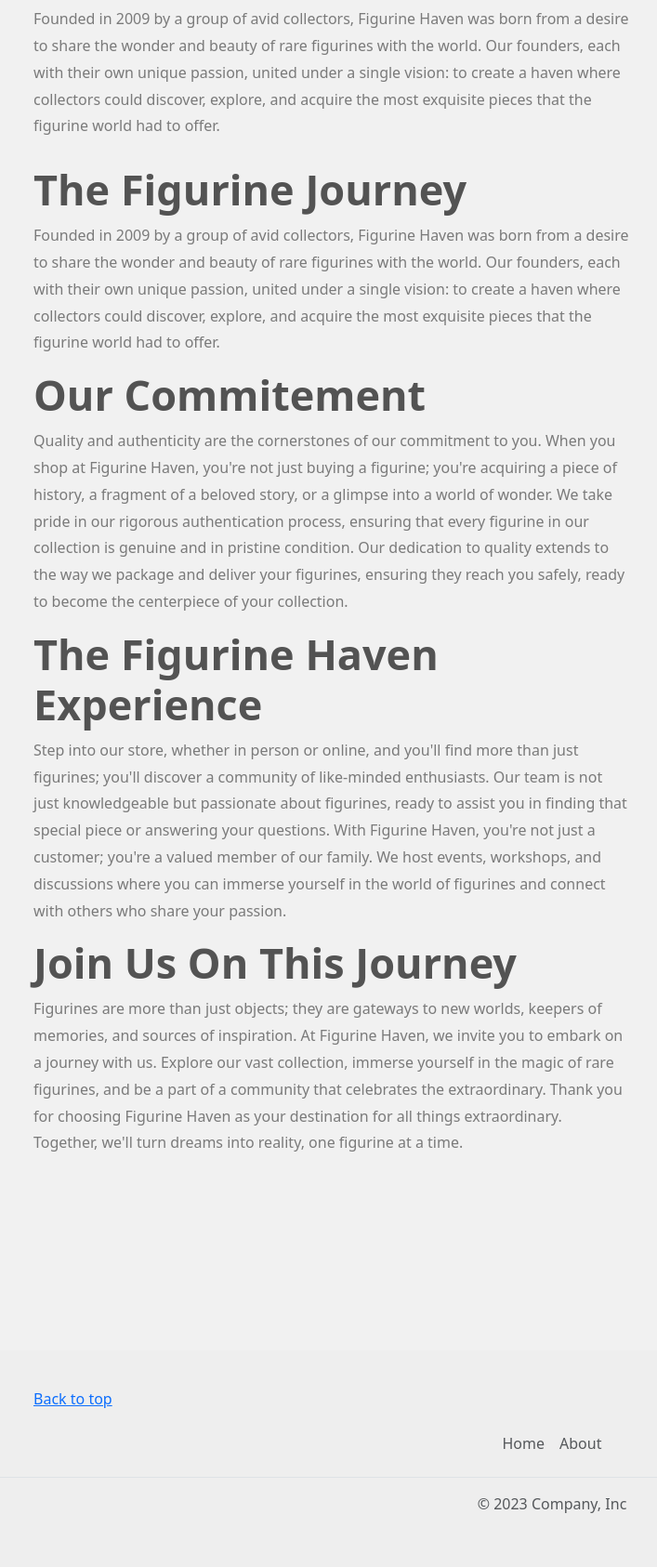
After one commit to Sequence-94/FigurineStore, a Flask app: page /about in a window 1280 px wide. The commit adds this page. Shown: the part 418-2104 px from the top of the page at 93% size, without its empty margins (46-753 px from the left). Run offline with Flask 3, Linux system fonts and the light colour scheme; some libraries are stand-ins or nearby versions.

Commit message:
updated about page

```diff
--- /dev/null
+++ b/shop/templates/about.html
@@ -0,0 +1,88 @@
+{% extends 'base.html' %}
+{%block title%}
+Shop
+{%endblock%}
+
+{%block content%}
+
+<div class="about-section paddingTB60 gray-bg">
+    <div class="container">
+        <div class="row">
+            <div class="col-md-7 col-sm-6">
+                <div class="about-title clearfix">
+                    <h1>About <span>Figurine Haven</span></h1>
+                    <p>At Figurine Haven, we aren't just a store; we're a sanctuary for collectors, dreamers, and those who cherish the extraordinary. Our passion for the exceptional and our obsession with the intricate world of rare figurines have driven us to curate a space like no other.</p>
+                    <h1>Welcome to Figurine Haven: Where Dreams Take Shape </h1>
+                    <p class="about-paddingB">Founded in 2009 by a group of avid collectors,
+                        Figurine Haven was born from a desire to share the wonder and beauty of rare figurines with the world.
+                        Our founders, each with their own unique passion, united under a single vision: to create a haven where collectors
+                        could discover, explore, and acquire the most exquisite pieces that the figurine world had to offer. </p>
+                    <h1>The Figurine Journey</h1>
+                    <p>Founded in 2009 by a group of avid collectors, Figurine Haven was born from a desire to share the wonder and beauty of
+                        rare figurines with the world. Our founders,
+                        each with their own unique passion, united under a single vision: to create a haven where collectors could discover, explore,
+                        and acquire the most exquisite pieces that the figurine world had to offer.</p>
+                    <h1>Our Commitement</h1>
+                    <p>Quality and authenticity are the cornerstones of our commitment to you. When you shop at Figurine Haven, you're not just buying a figurine; you're acquiring a piece of history, a fragment of a beloved story, or a glimpse into a world of wonder.
+                        We take pride in our rigorous authentication process, ensuring that every figurine in our collection is genuine and in pristine condition.
+                        Our dedication to quality extends to the way we package and deliver your figurines, ensuring they reach you safely, ready to become the centerpiece of your collection.</p>
+                    <h1>The Figurine Haven Experience</h1>
+                    <p>Step into our store, whether in person or online, and you'll find more than just figurines; you'll discover a community of like-minded enthusiasts. Our team is not just knowledgeable but passionate about figurines, ready to assist you in finding that special piece or answering your questions.
+                        With Figurine Haven, you're not just a customer; you're a valued member of our family.
+                        We host events, workshops, and discussions where you can immerse yourself in the world of
+                        figurines and connect with others who share your passion.</p>
+                    <h1>Join Us On This Journey</h1>
+                    <p>Figurines are more than just objects; they are gateways to new worlds, keepers of memories, and sources of inspiration. At Figurine Haven, we invite you to embark on a journey with us. Explore our vast collection, immerse yourself in the magic of rare figurines, and be a part of a community that celebrates the extraordinary.
+                        Thank you for choosing Figurine Haven as your destination for all things extraordinary.
+                        Together, we'll turn dreams into reality, one figurine at a time.</p>
+                    <div class="about-icons">
+                        <ul>
+                            <li><a href="https://www.facebook.com/"><i id="social-fb"
+                                                                       class="fa fa-facebook-square fa-3x social"></i></a>
+                            </li>
+                            <li><a href="https://twitter.com/"><i id="social-tw"
+                                                                  class="fa fa-twitter-square fa-3x social"></i></a>
+                            </li>
+                            <li><a href="https://plus.google.com/"><i id="social-gp"
+                                                                      class="fa fa-google-plus-square fa-3x social"></i></a>
+                            </li>
+                            <li><a href="mailto:bootsnipp@gmail.com"><i id="social-em"
+                                                                        class="fa fa-envelope-square fa-3x social"></i></a>
+                            </li>
+                        </ul>
+
+
+                    </div>
+                </div>
+            </div>
+            <div class="col-md-5 col-sm-6">
+                <div class="about-img">
+                    <img src="https://devitems.com/preview/appmom/img/mobile/2.png" alt="">
+                </div>
+            </div>
+        </div>
+    </div>
+</div>
+<style>
+    .paddingTB60 {padding:60px 0px 60px 0px;}
+.gray-bg {background: #F1F1F1 !important;}
+.about-title {}
+.about-title h1 {color: #535353; font-size:45px;font-weight:600;}
+.about-title span {color: #AF0808; font-size:45px;font-weight:700;}
+.about-title h3 {color: #535353; font-size:23px;margin-bottom:24px;}
+.about-title p {color: #7a7a7a;line-height: 1.8;margin: 0 0 15px;}
+.about-paddingB {padding-bottom: 12px;}
+.about-img {padding-left: 57px;}
+
+/* Social Icons */
+.about-icons {margin:48px 0px 48px 0px ;}
+.about-icons i{margin-right: 10px;padding: 0px; font-size:35px;color:#323232;box-shadow: 0 0 3px rgba(0, 0, 0, .2);}
+.about-icons li {margin:0px;padding:0;display:inline-block;}
+#social-fb:hover {color: #3B5998;transition:all .001s;}
+ #social-tw:hover {color: #4099FF;transition:all .001s;}
+ #social-gp:hover {color: #d34836;transition:all .001s;}
+ #social-em:hover {color: #f39c12;transition:all .001s;}
+
+
+</style>
+{%endblock%}
--- a/shop/templates/cart.html
+++ b/shop/templates/cart.html
@@ -88,7 +88,7 @@ Cart
                                     <p class="mb-5">Lorem ipsum dolor sit amet consectetur, adipisicing elit <a
                                             href="#!">obcaecati sapiente</a>.</p>
 
-                                    <button type="button" class="btn btn-primary btn-block btn-lg">Buy now</button>
+                                    <button type="button" class="btn btn-primary btn-block btn-lg">Continue to Checkout</button>
 
                                     <h5 class="fw-bold mb-5" style="position: absolute; bottom: 0;">
                                         <a href="{{url_for('shop_page')}}"><i class="fas fa-angle-left me-2"></i>Back to
```
Also changed, not shown: instance/shop.db.
